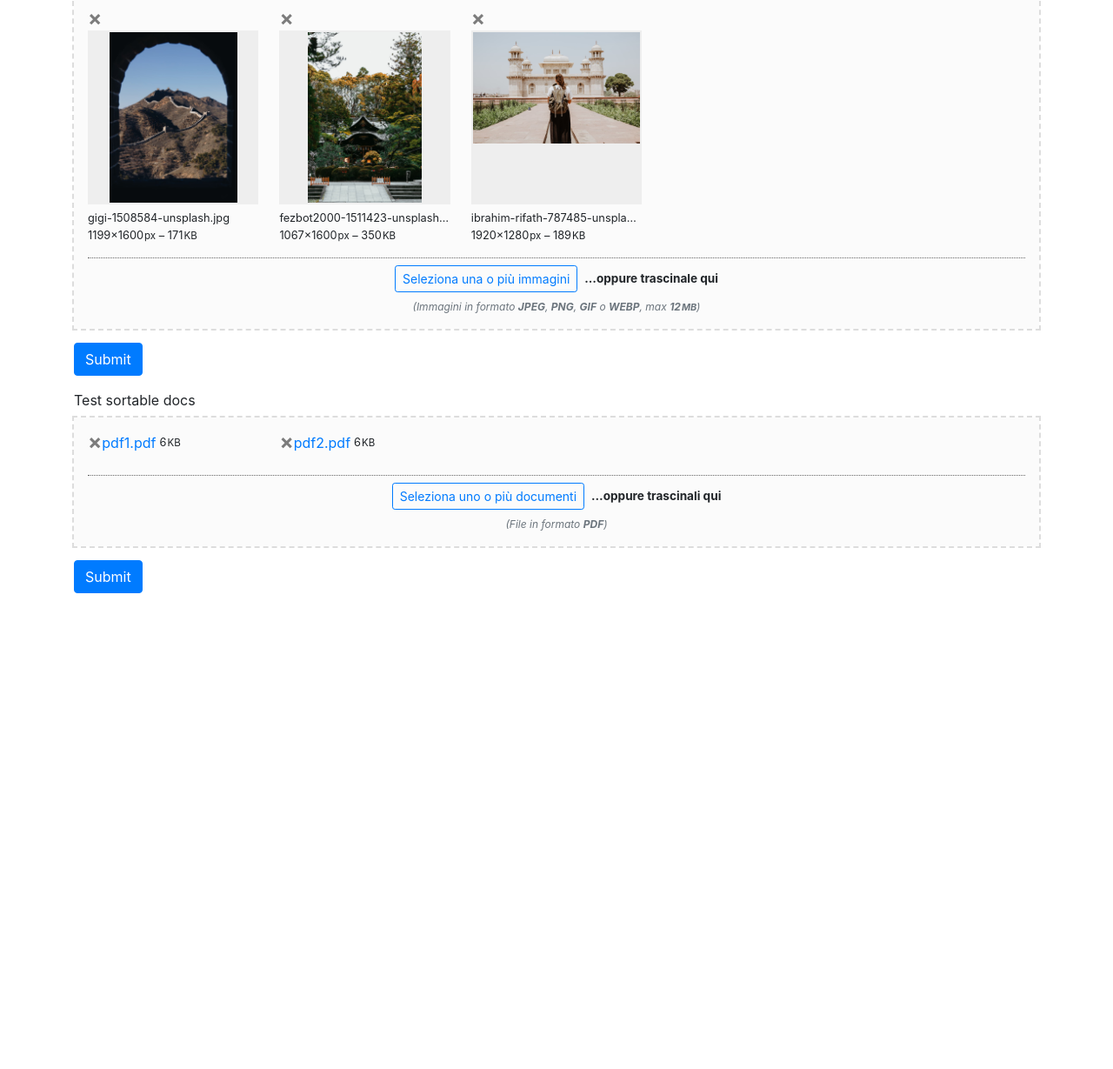
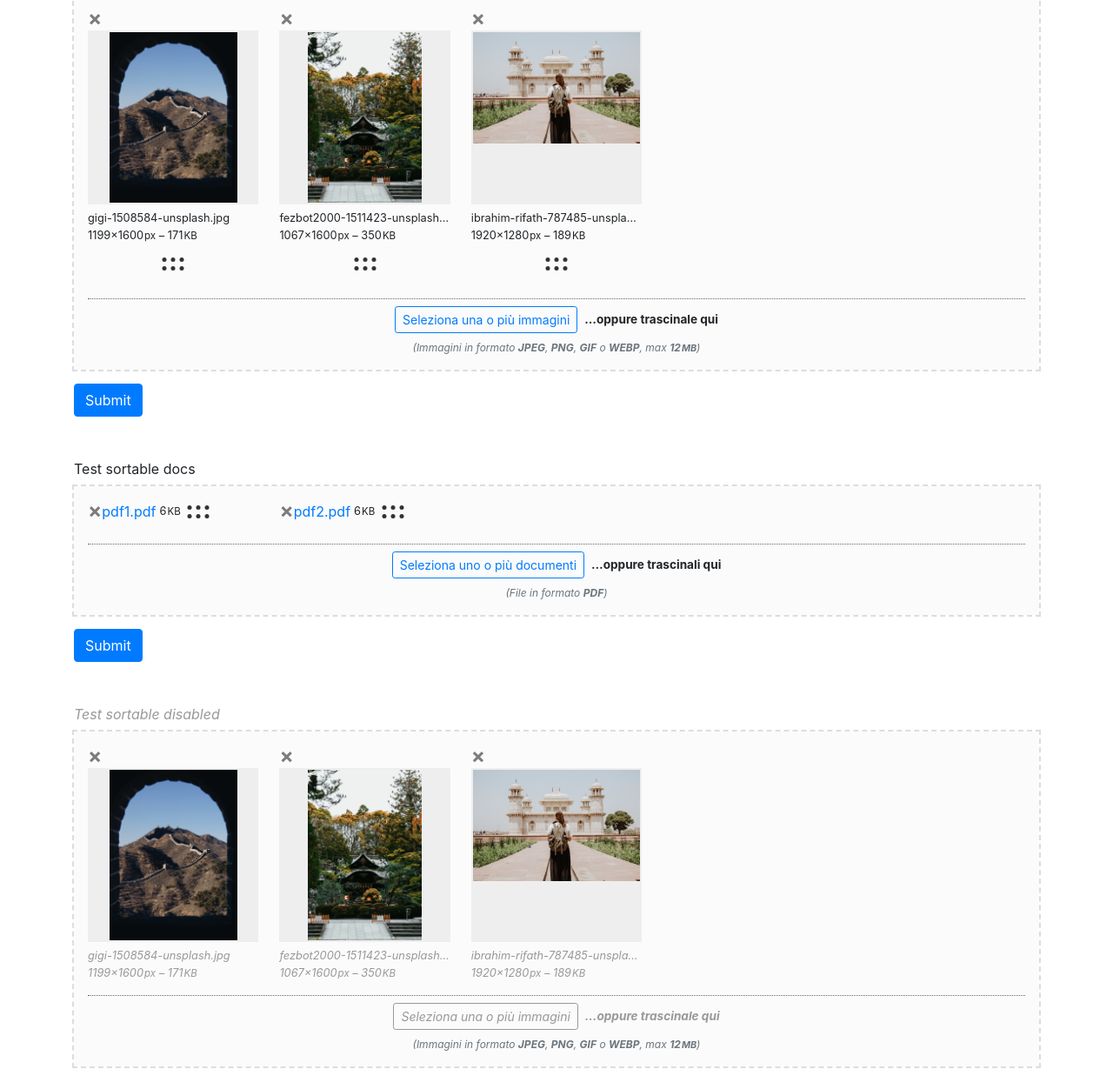
Before and after one commit to massimo-cassandro/js-file-uploader, a website: page demo/sortable_demo.html in a window 1280 px wide. Shown: the part 103-1332 px from the top of the page at 87% size. Before the commit the page ends 801 px from the top, so only its background shows below. Drawn offline with nearby package versions, Linux system fonts and the light colour scheme.

Commit message:
fiel uploader sortable

```diff
--- a/demo/sortable_demo.html
+++ b/demo/sortable_demo.html
@@ -13,7 +13,7 @@
     <div class="container">
       <h1>File Uploader sortable demo</h1>
 
-      <form action="" id="form1" method="post">
+      <form action="" method="post">
         <div data-file_uploader2
           data-filetype="img"
           data-max_filesize="12Mb"
@@ -51,7 +51,7 @@
       </form>
 
 
-      <form action="" id="form5" method="post" name="form5" class=",t-5">
+      <form action=""  method="post" class="mt-5">
         <div data-file_uploader2
           data-filetype="pdf"
           data-uploader_legend="true"
@@ -64,10 +64,50 @@
             { "id": "125", "name": "pdf1.pdf", "url": "test-files/pdf1.pdf", "size": 6157 },
             { "id": "126", "name": "pdf2.pdf", "url": "test-files/pdf2.pdf", "size": 6300 }
           ]'
-          id="upl5">
+          >
           <label for="input_file3">Label del campo file</label>
           <input class="form-control" id="input_file3" multiple name="myfile" type="file">
         </div>
+        <p><button class="btn btn-primary" type="submit">Submit</button></p>
+      </form>
+
+
+
+      <form action=""  method="post" class="mt-5">
+        <div data-file_uploader2
+          data-filetype="img"
+          data-max_filesize="12Mb"
+          data-uploader_legend="true"
+          data-uploader_legend_text="Test sortable disabled"
+          data-multiple="true"
+          data-sortable="true"
+          data-disabled="true"
+          data-values='[
+            {
+              "id": "123",
+              "name": "gigi-1508584-unsplash.jpg",
+              "src": "test-files/gigi-1508584-unsplash.jpg",
+              "wi": 1199,
+              "he": 1600,
+              "size": 175418
+            },
+            {
+              "id": "124",
+              "name": "fezbot2000-1511423-unsplash.jpg",
+              "src": "test-files/fezbot2000-1511423-unsplash.jpg",
+              "wi": 1067,
+              "he": 1600,
+              "size": 358840
+            },
+            {
+              "id": "125",
+              "name": "ibrahim-rifath-787485-unsplash.jpg",
+              "src": "test-files/ibrahim-rifath-787485-unsplash.jpg",
+              "wi": 1920,
+              "he": 1280,
+              "size": 193345
+            }
+          ]'></div>
         <p><button class="btn btn-primary" type="submit">Submit</button></p>
       </form>
 
--- a/js/_create_item.js
+++ b/js/_create_item.js
@@ -143,9 +143,12 @@ FileUploader2 = ((upl) => {
         let order_value = fupl_options.istance_result_wrapper.querySelectorAll('.fupl-item').length -1;
 
         fupl_item_dom.insertAdjacentHTML('beforeend',
-        '<input type="hidden" class="fupl-sortable-order" ' +
-          `name="${fupl_options.sortable_varname}[${item_data.id}]" value="${order_value}">`
-      );
+          '<input type="hidden" class="fupl-sortable-order" ' +
+            `name="${fupl_options.sortable_varname}[${item_data.id}]" value="${order_value}">`
+        );
+        if(fupl_options.sortable_icon) {
+          fupl_item_dom.querySelector('.fupl-sortable-icon').innerHTML = fupl_options.sortable_icon;
+        }
         upl.addSortableEvents(fupl_item_dom, fupl_options);
       }
 
--- a/js/_init.js
+++ b/js/_init.js
@@ -17,7 +17,7 @@ FileUploader2 = ((upl) => {
     }
 
     var div = document.createElement( 'div' );
-    return ( ( 'draggable' in div ) || ( 'ondragstart' in div && 'ondrop' in div ) )
+    return ( ( 'draggable' in div ) || ( 'ondragstart' in div && 'ondrop' in div ) ) //TODO rimuovere ondragstart/ondrop (IE)?
       && 'FormData' in window
       && 'FileReader' in window
       && 'fetch' in window;
--- a/js/_set_options.js
+++ b/js/_set_options.js
@@ -206,6 +206,7 @@ FileUploader2 = ( (upl) => {
               '<div class="text-truncate fupl-file-name"></div>' +
               '<div class="fupl-file-size"></div>' +
             '</div>' +
+            '<div class="fupl-sortable-icon"></div>' +
           '</div>'
       },
 
@@ -216,6 +217,7 @@ FileUploader2 = ( (upl) => {
               '<a href="#" class="text-truncate fupl-file-name fupl-url" draggable="false"></a>' +
             '</div>' +
             '<span class="small ml-1 text-nowrap fupl-file-size"></span>' +
+            '<div class="fupl-sortable-icon"></div>' +
           '</div>',
 
         multiple: null // usa single_doc
@@ -401,7 +403,13 @@ FileUploader2 = ( (upl) => {
     sortable: false,
 
     // name della variabile hidden usata per registrare l'ordinamento
-    sortable_varname: 'uploader_order'
+    sortable_varname: 'uploader_order',
+
+    // markup dell'icona di trascinamento aggiunta agli elementi
+    // quando l'opzione sortable è attiva
+    // il markup viene inserito all'interno dell'elemento '.fupl-sortable-icon'
+    // che deve essere presente nei template `img` e `doc` (versione `multiple`)
+    sortable_icon: '<div title="Trascina per cambiare l\'ordinamento"></div>'
 
 
     // ========================================
--- a/js/_sortable.js
+++ b/js/_sortable.js
@@ -16,10 +16,6 @@ FileUploader2 = ((upl) => {
     - http://jsfiddle.net/zfnj5rv4/
   */
 
-
-  //TODO stato disabled
-  //TODO drag icon
-
   const classes = {
     // classe aggiunta all'elemento fupl_options.istance_result_wrapper se l'opzione
     // sortable è attiva
@@ -36,7 +32,8 @@ FileUploader2 = ((upl) => {
     over_item_class: 'fupl-item-dragover'
   };
 
-  let dragged_element = null;
+  let dragged_element = null,
+    uploader_is_disabled = false;
 
   // pulisce eventuali eventi non conclusi correttamente
   const resetAll = () => {
@@ -58,7 +55,9 @@ FileUploader2 = ((upl) => {
     // trascinamento avviato
     fupl_item.addEventListener('dragstart', function(e) {
 
+      uploader_is_disabled = fupl_options.wrapper.disabled;
       resetAll();
+      if(!uploader_is_disabled) {
 
         dragged_element = this;
 
@@ -67,17 +66,18 @@ FileUploader2 = ((upl) => {
         fupl_options.element.classList.add(classes.sorting_class);
 
         e.dataTransfer.effectAllowed = 'move';
-      e.dataTransfer.setData('text/html', this.outerHTML);
+        e.dataTransfer.setData('text', 'fupl-sorting');
 
         this.classList.add(classes.sorting_item_class);
+      }
     }, false);
 
     // inizio posizionamento sopra un altro elemento
     // e.target (this) è l'elemento
     fupl_item.addEventListener('dragenter', function(e) {
 
-      // non si attiva per file dall'esterno
-      if( e.dataTransfer.getData('text/html') ) {
+      // non si attiva per file dall'esterno e per uplaoder disbilitato
+      if( e.dataTransfer.getData('text') === 'fupl-sorting' && !uploader_is_disabled) {
         if (e.stopPropagation) {
           e.stopPropagation(); // stops the browser from redirecting.
         }
@@ -91,7 +91,7 @@ FileUploader2 = ((upl) => {
     // e.target è l'elemento
     fupl_item.addEventListener('dragover', function(e) {
 
-      if( e.dataTransfer.getData('text/html') ) {
+      if( e.dataTransfer.getData('text') === 'fupl-sorting' && !uploader_is_disabled ) {
 
         if (e.preventDefault) {
           e.preventDefault();
@@ -114,10 +114,12 @@ FileUploader2 = ((upl) => {
     // drop e.target è l'elemento
     fupl_item.addEventListener('drop', function(e) {
 
-      if( e.dataTransfer.getData('text/html') ) {
+      if( e.dataTransfer.getData('text') === 'fupl-sorting' && !uploader_is_disabled) {
         if (e.stopPropagation) {
           e.stopPropagation(); // stops the browser from redirecting.
         }
+
+        e.preventDefault();
 
         if(dragged_element) {
           if(this.previousElementSibling === dragged_element && this.nextElementSibling ) {
@@ -141,7 +143,7 @@ FileUploader2 = ((upl) => {
     // trascinamento terminato
     fupl_item.addEventListener('dragend', function(e) {
 
-      if( e.dataTransfer.getData('text/html') ) {
+      if( e.dataTransfer.getData('text') === 'fupl-sorting' && !uploader_is_disabled) {
         fupl_options.element.classList.remove(classes.sorting_class);
         resetAll();
 
--- a/scss/_fupl_sortable.scss
+++ b/scss/_fupl_sortable.scss
@@ -25,3 +25,68 @@
 .fupl-item-dragover {
   transform: scale(.8);
 }
+
+.fupl-wrapper:not([disabled]) {
+
+  $sortable-icon-dot-size: 5px;
+  $sortable-icon-dot-color: #333;
+  $sortable-icon-hover-dot-color: #c00;
+
+  &.fupl-type-img {
+    .fupl-sortable-icon {
+      display:block;
+      width:100%;
+      margin:1rem 0;
+    }
+  }
+  &.fupl-type-doc {
+    .fupl-sortable-icon {
+      display:inline-block;
+      width:auto;
+      margin:0 .5rem;
+    }
+  }
+
+  .fupl-sortable-icon {
+
+    > div {
+      display: block;
+      height: $sortable-icon-dot-size * 3;
+      width: $sortable-icon-dot-size * 5;
+      margin: 0 auto;
+      cursor: grab;
+      position: relative;
+
+      &:after {
+          content: '';
+          position: absolute;
+          top: 0;
+          left: 50%;
+          transform: translateX(-50%);
+          height: $sortable-icon-dot-size;
+          width: $sortable-icon-dot-size;
+          border-radius:50%;
+          background-color: $sortable-icon-dot-color;
+          color: $sortable-icon-dot-color; // inherit from box shadow
+
+          box-shadow: ($sortable-icon-dot-size * -2) ($sortable-icon-dot-size * 0) 0 0,       // Top left
+                      ($sortable-icon-dot-size * 2) ($sortable-icon-dot-size * 0) 0 0,        // Top right
+                      ($sortable-icon-dot-size * -2) ($sortable-icon-dot-size * 2) 0 0,        // Bottom left
+                      ($sortable-icon-dot-size * 0) ($sortable-icon-dot-size * 2) 0 0,          // Bottom middle
+                      ($sortable-icon-dot-size * 2) ($sortable-icon-dot-size * 2) 0 0          // Bottom right
+      }
+    }
+  }
+
+
+  .fupl-sortable {
+    .fupl-item:hover {
+      .fupl-sortable-icon {
+        > div::after {
+          background-color: $sortable-icon-hover-dot-color;
+          color: $sortable-icon-hover-dot-color;
+        }
+      }
+    }
+  }
+}
```
Also changed, not shown: dist/file_uploader-min.js, dist/file_uploader.css, 2 other files. Lines whose indentation alone changed are shown as unchanged.
